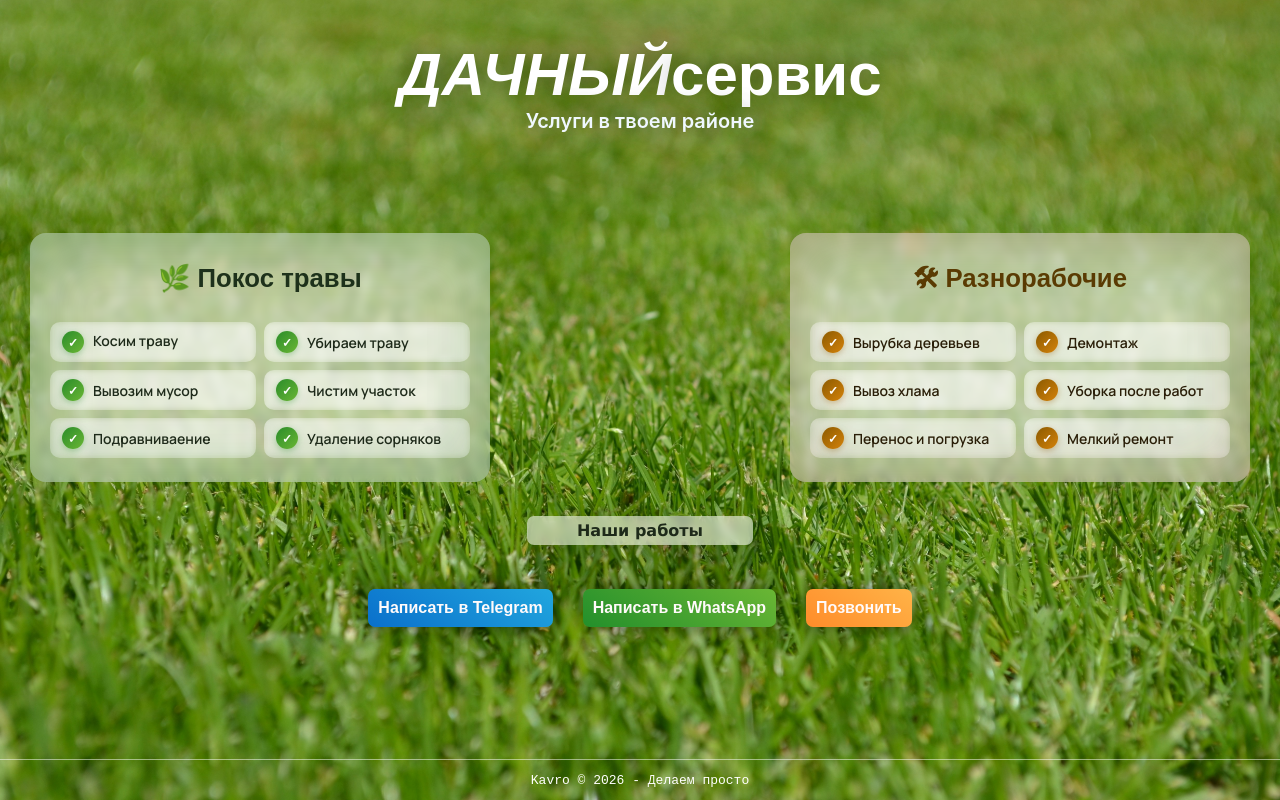
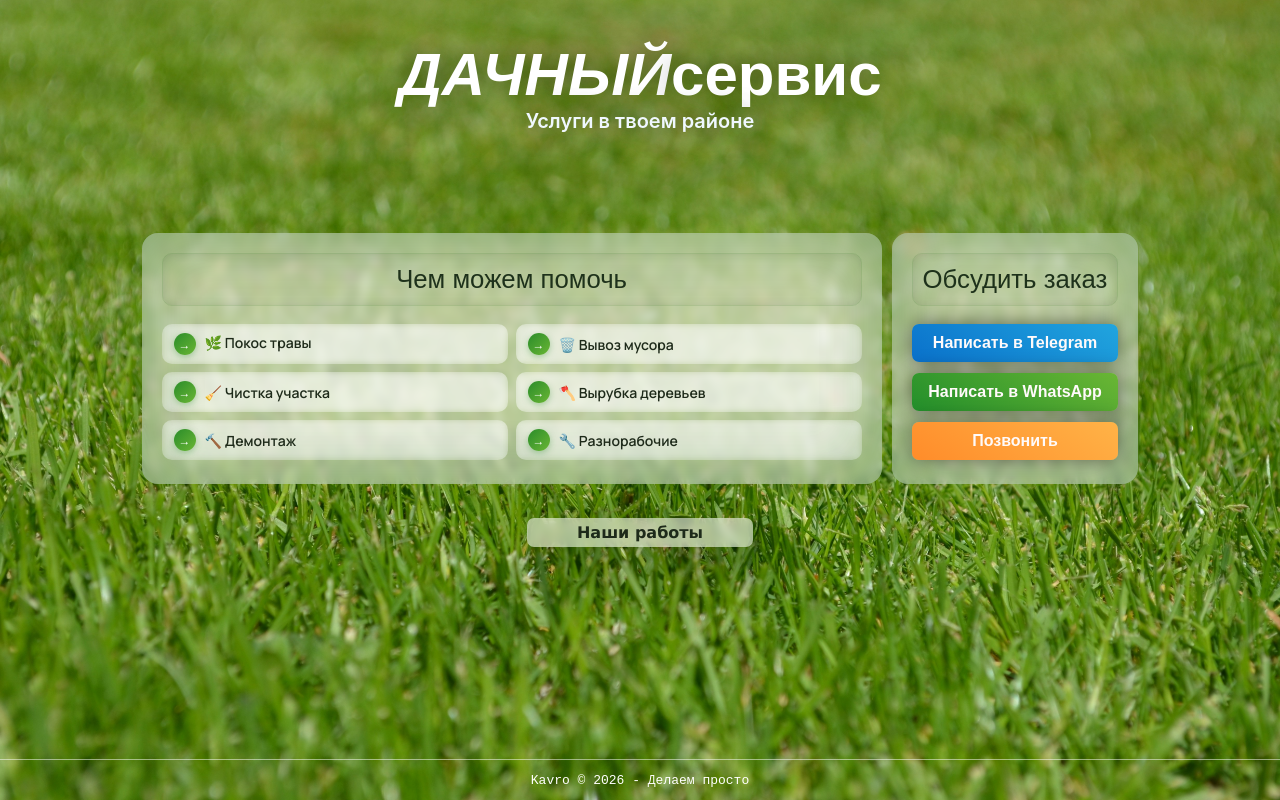
Before and after one commit to xh3t4g/dachny-service, a React (Vite) app: page / in a window 1280 px wide. Built offline with nearby package versions, Linux system fonts and the light colour scheme.

Commit message:
Поменял главную страницу, теперь можно просто дополнить json файл и будет готовый проект

```diff
--- a/src/css/index.css
+++ b/src/css/index.css
@@ -140,19 +140,23 @@ header span {
 .card_container {
     display: flex;
     flex-direction: row;
-    justify-content: space-between;
+    justify-content: center;
     padding: 0 20px;
     gap: 10px;
 }
 
-.card_bild, .card_trova * {
+
+.Card_contact_us, .card_Services * {
     margin: 0;
 }
 
-.card_trova, .card_bild{
+
+
+.card_Services, .Card_contact_us{
     background-repeat: no-repeat;
     background-size: 100px 100px;
-    width: 420px;
+    width: 700px;
+    max-width: 1200px;
     background-color: rgba(255, 255, 255, 0.554);
     backdrop-filter: blur(4px);
     border-radius: 16px;
@@ -165,35 +169,41 @@ header span {
     flex-direction: column;
 }
 
-.card_trova {
-    box-shadow: inset 0 0 60px rgba(16, 88, 0, 0.326);
+.Card_contact_us {
+    width: fit-content;
+    flex-shrink: 0;
 }
 
-.card_bild {
-    box-shadow: inset 0 0 60px rgba(88, 51, 0, 0.308);
+.Card_contact_us a {
+    text-align: center;
+}
+
+.card_Services, .Card_contact_us {
+    box-shadow: inset 0 0 60px rgba(16, 88, 0, 0.326);
 }
 
 
 
-.card_container_title_trova, .card_container_title_bild {
+.card_container_title_services, .card_container_title_contacts {
     text-align: center;
     font-family: Arial, Helvetica, sans-serif;
     font-size: 22px;
+    border: 1px solid rgba(16, 88, 0, 0.11);
+    border-radius: 10px;
+    box-shadow: inset 0 0 10px rgba(0, 0, 0, 0.102);
+    padding: 0 10px;
 }
 
 
 
-.card_container_title_trova, .card_container_title_bild h3 {
+.card_container_title_services h3, .card_container_title_contacts h3 {
     margin: 0;
     line-height: 2;
+    font-weight: 500;
 }
 
-.card_container_title_trova {
+.card_container_title_services, .card_container_title_contacts {
     color: rgb(30, 49, 27);
-}
-
-.card_container_title_bild {
-    color: rgb(90, 59, 3);
 }
 
 
@@ -205,6 +215,22 @@ header span {
     display: grid;
     grid-template-columns: 1fr 1fr;
     gap: 8px;
+}
+
+.card_services_list_b {
+    list-style: none;
+    gap: 10px;
+    padding: 10px 0 4px 0;
+    margin: 8px 0 0 0;
+    display: flex;
+    flex-direction: column;
+    justify-content: space-between;
+    height: 100%;
+    text-align: start;
+}
+
+.card_services_list_b a {
+    display: block;
 }
 
 
@@ -229,7 +255,8 @@ header span {
     transform: translateY(-1px);
 }
 
-.trova_list li a {
+
+.services_list li a {
     display: block;
     width: 100%;
     height: 100%;
@@ -237,9 +264,8 @@ header span {
     color: #1e2a1a;
 }
 
-/* checkmark badge – green for trova */
-.trova_list li::before {
-    content: '✓';
+.services_list li::before {
+    content: '→';
     display: inline-flex;
     align-items: center;
     justify-content: center;
@@ -254,42 +280,6 @@ header span {
     box-shadow: 0 2px 6px rgba(42, 140, 42, 0.35);
 }
 
-/* checkmark badge – amber for bild */
-.bild_list li {
-    color: #2a1e08;
-}
-
-.bild_list li::before {
-    content: '✓';
-    display: inline-flex;
-    align-items: center;
-    justify-content: center;
-    flex-shrink: 0;
-    width: 22px;
-    height: 22px;
-    border-radius: 50%;
-    background: linear-gradient(135deg, #8b5a00, #d4820a);
-    color: #fff;
-    font-size: 12px;
-    font-weight: 800;
-    box-shadow: 0 2px 6px rgba(139, 90, 0, 0.35);
-}
-
-
-
-
-
-
-.news {
-    position: relative;
-    bottom: 0;
-    left: 0;
-
-    display: flex;
-    gap: 30px;
-    justify-content: center;
-    padding: 10px;
-}
 
 
 .Telegram {
@@ -299,8 +289,8 @@ header span {
     font-weight: 700;
     background: linear-gradient(
         35deg,
-        #0a70cb,
-        #21a6de
+        #0a71cb,
+        #21a5de
     );
     border-radius: 7px;
     padding: 10px;
@@ -348,31 +338,21 @@ header span {
 
 @media (max-width: 780px) {
     .card_container {
+        align-items: center;
         flex-direction: column;
-        align-items: center;
     }
     header h3 {
         font-size: 40px;
     }
-}
-
-@media (max-width: 600px){
-    .Phone , .WhatsApp, .Telegram  {
-        font-size: 12px;
+    .card_Services, .Card_contact_us {
+        width: 450px;
     }
 }
 
+
 @media (max-width: 500px) {
-    .news {
-        flex-direction: column;
-        gap: 8px;
-        text-align: center;
-    }
-    .card_trova, .card_bild {
+    .card_Services, .Card_contact_us {
         width: 300px;
-    }
-    .header_link_gallery {
-        top: 15px;
     }
     .Phone , .WhatsApp, .Telegram  {
         font-size: 16px;
--- a/src/data/service.js
+++ b/src/data/service.js
@@ -13,7 +13,7 @@ export const serviceAbout = [
 
 export const services = [
     {
-        id: 'kosim_travy',
+        id: 'pokos_travi',
         title: '🌿 Покос травы',
         includes: [
             'Покос травы и бурьяна бензокосой',
@@ -22,8 +22,6 @@ export const services = [
             'Обработка труднодоступных мест',
             'Подравнивание территории после покоса',
             'Складирование травы в кучи (по договорённости)',
-            'Работа своей техникой и расходниками',
-            'Работа бригадой из 2 человек'
         ],
     }
 ]
--- a/src/pages/HomePage.jsx
+++ b/src/pages/HomePage.jsx
@@ -23,34 +23,37 @@ export function HomePage () {
     <main>
         <section className="section_Our_services">
             <div className="card_container">
-                <div className="card_trova">
-                    <div className="card_container_title_trova">
-                    <h3>🌿 Покос травы</h3></div>
+                <div className="card_Services">
+                    <div className="card_container_title_services">
+                    <h3>Чем можем помочь</h3></div>
 
-                    <ul className='card_services_list trova_list'>
+                    <ul className='card_services_list services_list'>
                         <li>
-                            <Link to="/service/kosim_travy" onClick={scrollToTop}>Косим траву</Link>
+                            <Link to="/service/pokos_travi" onClick={scrollToTop}>🌿 Покос травы</Link>
                         </li>
-                        <li>Убираем траву</li>
-                        <li>Вывозим мусор</li>
-                        <li>Чистим участок</li>
-                        <li>Подравниваение</li>
-                        <li>Удаление сорняков</li>
+                        <li>🗑️ Вывоз мусора</li>
+                        <li>🧹 Чистка участка</li>
+                        <li>🪓 Вырубка деревьев</li>
+                        <li>🔨 Демонтаж</li>
+                        <li>🔧 Разнорабочие</li>
                     </ul>
                 </div>
 
-                <div className="card_bild">
-                    <div className="card_container_title_bild">
-                        <h3>🛠 Разнорабочие</h3>
+                <div className="Card_contact_us">
+                    <div className="card_container_title_contacts">
+                        <h3>Обсудить заказ</h3>
                     </div>
 
-                    <ul className="card_services_list bild_list">
-                        <li>Вырубка деревьев</li>
-                        <li>Демонтаж</li>
-                        <li>Вывоз хлама</li>
-                        <li>Уборка после работ</li>
-                        <li>Перенос и погрузка</li>
-                        <li>Мелкий ремонт</li>
+                    <ul className="card_services_list_b">
+                        <li>
+                            <a href="https://t.me/cnskfho" className="Telegram" target="_blank" rel="noopener">Написать в Telegram</a>
+                        </li>
+                        <li>
+                            <a href="https://wa.me/79931849236" className="WhatsApp" target="_blank" rel="noopener">Написать в WhatsApp</a>
+                        </li>
+                        <li>
+                            <a href="tel:+79931849236" className="Phone" target="_blank" rel="noopener">Позвонить</a>
+                        </li>
                     </ul>
                 </div>
             </div>
@@ -62,14 +65,6 @@ export function HomePage () {
                         behavior: 'smooth'
                     }), 50)}>Наши работы</Link>
                 </nav>
-            </div>
-
-            <div className="news">
-                <a href="https://t.me/cnskfho" className="Telegram" target="_blank" rel="noopener">Написать в Telegram</a>
-
-                <a href="https://wa.me/79931849236" className="WhatsApp" target="_blank" rel="noopener">Написать в WhatsApp</a>
-
-                <a href="tel:+79931849236" className="Phone" target="_blank" rel="noopener">Позвонить</a>
             </div>
         </section>
     </main>
```
Also changed, not shown: src/assets/images/5.jpg (added).
